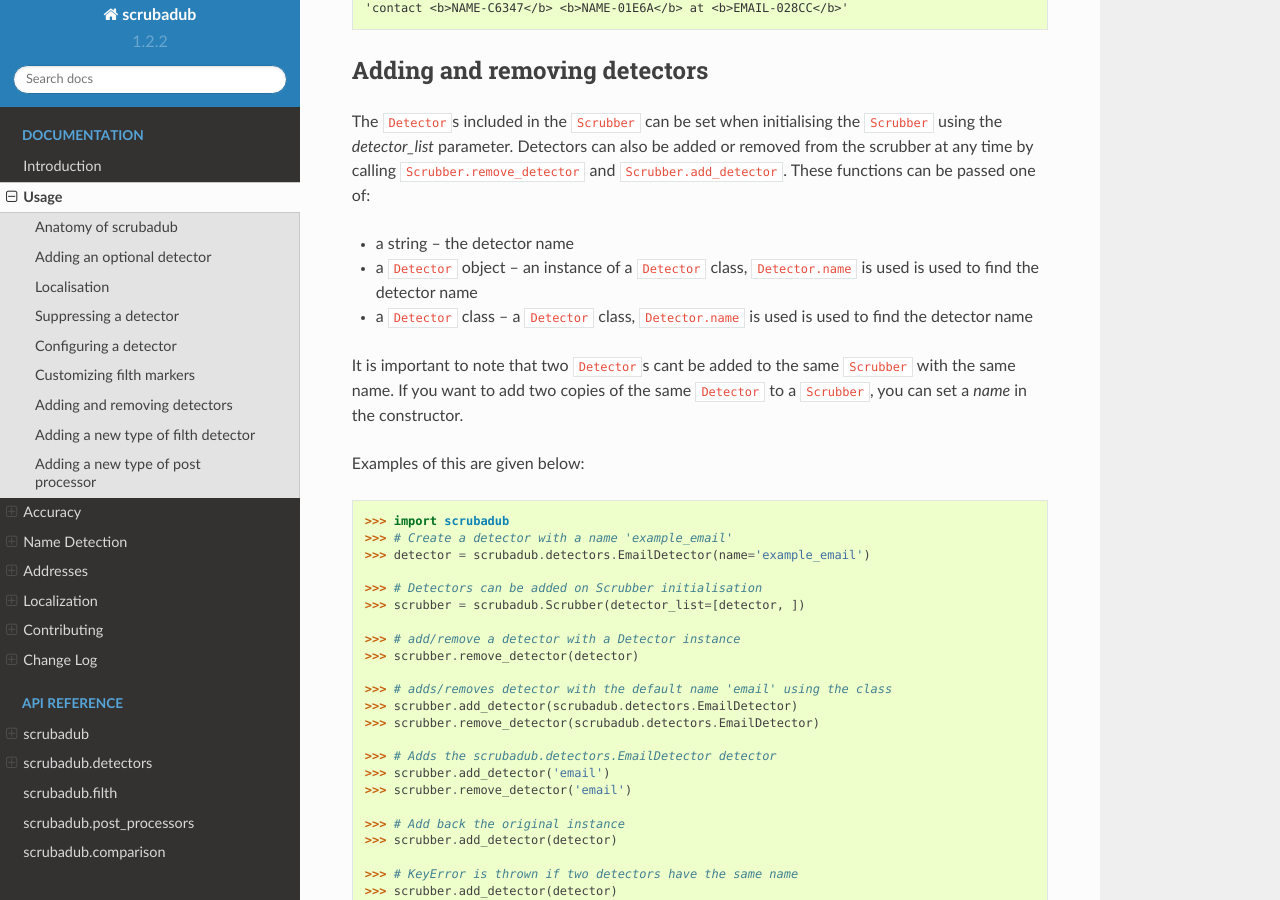
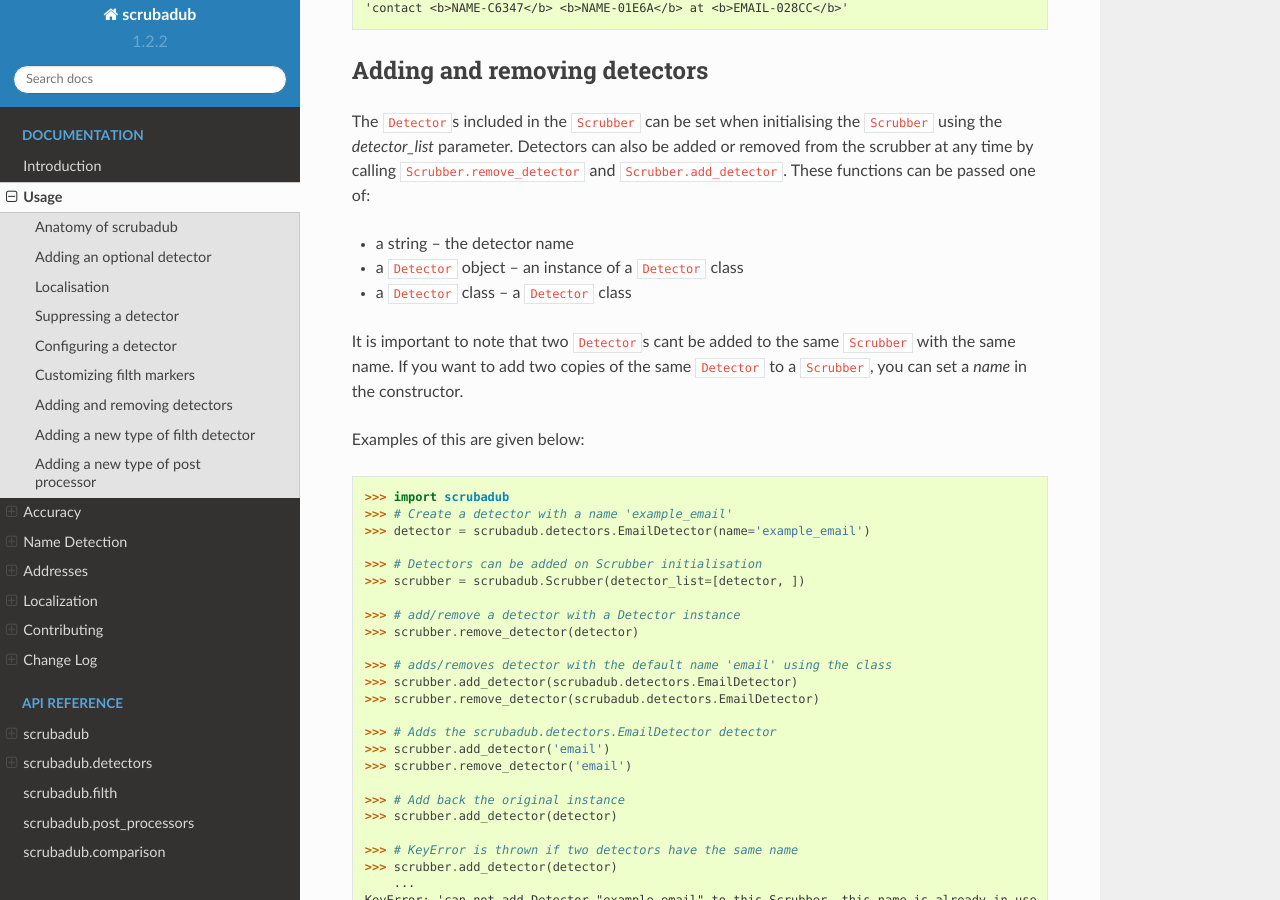
Before and after one commit to LeapBeyond/scrubadub, a Sphinx documentation site: the page built from docs/usage.rst, in a window 1280 px wide and 900 px high, scrolled down 2718 px. Built offline with Sphinx 7.4.7 and the Read the Docs theme 2.0.0, drawn with Linux system fonts in a browser that asks for light colours.

Commit message:
simpliy the add_detector bullets slightly

```diff
--- a/docs/usage.rst
+++ b/docs/usage.rst
@@ -151,8 +151,8 @@
 These functions can be passed one of:
 
 * a string -- the detector name
-* a ``Detector`` object -- an instance of a ``Detector`` class, ``Detector.name`` is used is used to find the detector name
-* a ``Detector`` class -- a ``Detector`` class, ``Detector.name`` is used is used to find the detector name
+* a ``Detector`` object -- an instance of a ``Detector`` class
+* a ``Detector`` class -- a ``Detector`` class
 
 It is important to note that two ``Detector``\ s cant be added to the same ``Scrubber`` with the same name.
 If you want to add two copies of the same ``Detector`` to a ``Scrubber``, you can set a `name` in the constructor.
```
